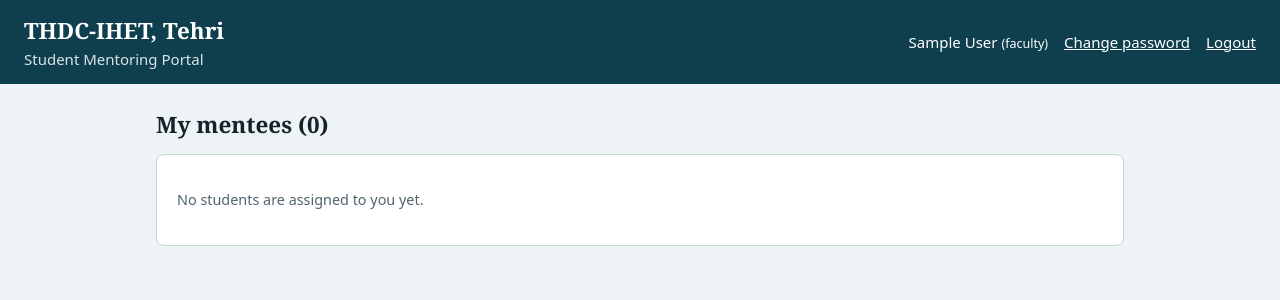
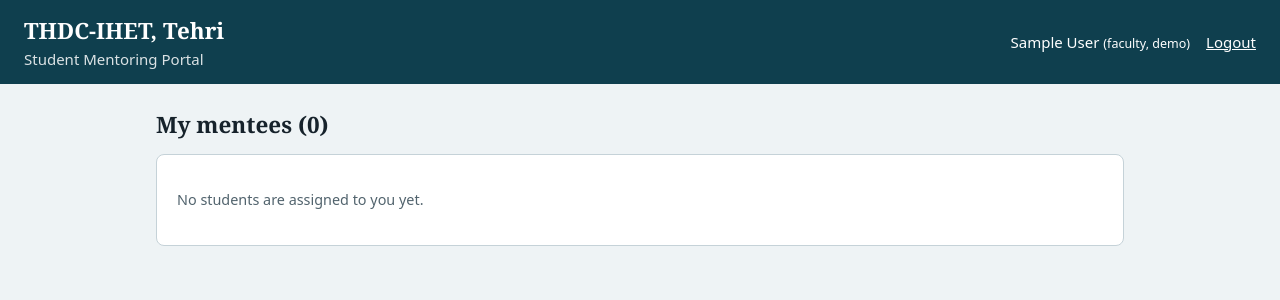
Before and after one commit to saurabhkohli626-ship-it/thdc-mentoring-portal, a Flask app: page /faculty in a window 1280 px wide. Shown: the top 300 px of the page. Run offline with Flask 3, Linux system fonts and the light colour scheme; the visitor is signed in with stand-in values (Sample User, id 1); data that the repository does not hold is empty.

Commit message:
Add demo login buttons for visitors and redirect logged-in users from login page

```diff
--- a/app.py
+++ b/app.py
@@ -25,6 +25,27 @@ HOME_PAGE = {
     "director": "director_home",
 }
 
+# public demo: "Try as ..." buttons on the login page, no password needed
+DEMO_MODE = os.getenv("DEMO_MODE") == "true"
+DEMO_USERS = {
+    "student": "student1@thdc.test",
+    "faculty": "faculty1@thdc.test",
+    "director": "director@thdc.test",
+}
+
+
+@app.context_processor
+def inject_demo():
+    return {"demo_mode": DEMO_MODE, "is_demo": session.get("demo", False)}
+
+
+def block_in_demo():
+    """Demo visitors can look around but cannot change accounts."""
+    if session.get("demo"):
+        flash("This is disabled in the demo.")
+        return True
+    return False
+
 
 def login_required(*roles):
     def decorator(view):
@@ -48,6 +69,8 @@ def index():
 
 @app.route("/login", methods=["GET", "POST"])
 def login():
+    if request.method == "GET" and "user_id" in session:
+        return redirect(url_for(HOME_PAGE[session["role"]]))
     if request.method == "POST":
         email = request.form.get("email", "").strip().lower()
         password = request.form.get("password", "")
@@ -70,9 +93,27 @@ def logout():
     return redirect(url_for("login"))
 
 
+@app.route("/demo/<role>")
+def demo_login(role):
+    if not DEMO_MODE or role not in DEMO_USERS:
+        abort(404)
+    user = query("SELECT * FROM users WHERE email = %s", (DEMO_USERS[role],), one=True)
+    if not user:
+        abort(404)
+    session.clear()
+    session["user_id"] = user["id"]
+    session["name"] = user["name"]
+    session["role"] = user["role"]
+    session["demo"] = True
+    return redirect(url_for(HOME_PAGE[user["role"]]))
+
+
 @app.route("/account/password", methods=["GET", "POST"])
 @login_required()
 def change_password():
+    if session.get("demo"):
+        block_in_demo()
+        return redirect(url_for("index"))
     if request.method == "POST":
         current = request.form.get("current", "")
         new = request.form.get("new", "")
@@ -399,6 +440,8 @@ def faculty_list():
 @login_required("director")
 def add_user():
     form = request.form
+    if request.method == "POST" and block_in_demo():
+        return redirect(url_for("add_user"))
     if request.method == "POST":
         name = form.get("name", "").strip()
         email = form.get("email", "").strip().lower()
@@ -440,6 +483,8 @@ def add_user():
 @login_required("director")
 def change_mentor(student_id):
     student_for_staff(student_id)
+    if block_in_demo():
+        return redirect(url_for("student_detail", student_id=student_id))
     mentor_id = to_number(request.form.get("mentor_id"), int)
     if mentor_id and not query("SELECT id FROM users WHERE id = %s AND role = 'faculty'",
                                (mentor_id,), one=True):
--- a/static/style.css
+++ b/static/style.css
@@ -159,3 +159,8 @@ header nav { flex-wrap: wrap; }
 
 .inline-form { display: flex; gap: 10px; align-items: flex-end; flex-wrap: wrap; margin-top: 18px; padding-top: 16px; border-top: 1px solid var(--line); }
 .inline-form label { display: flex; flex-direction: column; gap: 4px; font-weight: 600; }
+
+.demo-box { margin-top: 18px; padding-top: 14px; border-top: 1px solid var(--line); }
+.demo-box p { margin: 0 0 10px; }
+.demo-buttons { display: flex; flex-direction: column; gap: 8px; }
+.demo-buttons .btn { text-align: center; }
--- a/templates/base.html
+++ b/templates/base.html
@@ -19,8 +19,8 @@
         <a href="{{ url_for('director_students') }}">Students</a>
         <a href="{{ url_for('add_user') }}">Add user</a>
       {% endif %}
-      <span>{{ session.name }} <small>({{ session.role }})</small></span>
-      <a href="{{ url_for('change_password') }}">Change password</a>
+      <span>{{ session.name }} <small>({{ session.role }}{% if is_demo %}, demo{% endif %})</small></span>
+      {% if not is_demo %}<a href="{{ url_for('change_password') }}">Change password</a>{% endif %}
       <a href="{{ url_for('logout') }}">Logout</a>
     </nav>
     {% endif %}
```
Also changed, not shown: templates/login.html (+11 -0 lines).
